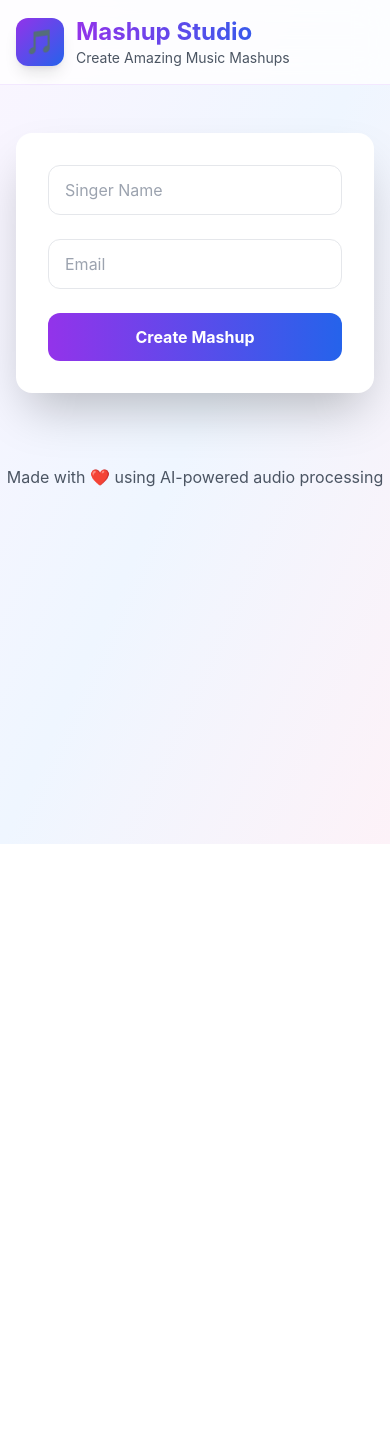
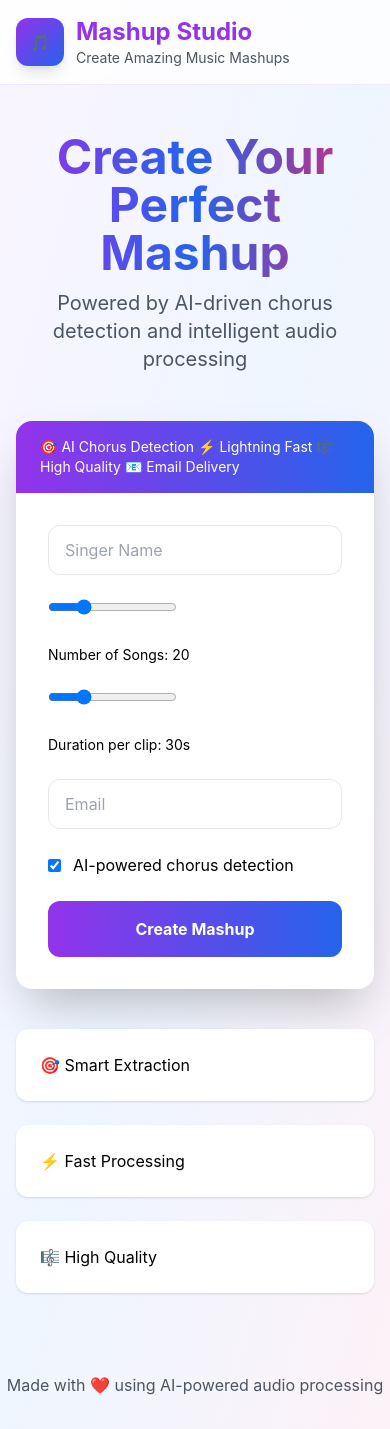
Before and after one commit to poojabisht10/Mashup-Studio, a React (Create React App) app in the folder frontend/: page / in a window 390 px wide. Before the commit the page ends 844 px from the top, so only its background shows below. Built offline with nearby package versions, Linux system fonts and the light colour scheme; no server answers.

Commit message:
restore full original UI and fix vercel

```diff
--- a/frontend/src/App.js
+++ b/frontend/src/App.js
@@ -16,31 +16,28 @@ function App() {
   const [stats, setStats] = useState(null);
   const [showSuccess, setShowSuccess] = useState(false);
 
-  // API base URL
   const API_URL = process.env.REACT_APP_API_URL || "http://localhost:5000";
 
-  /* =========================
-     API FUNCTIONS (STABLE)
-     ========================= */
+  /* ===================== API ===================== */
 
   const fetchStats = useCallback(async () => {
     try {
-      const response = await fetch(`${API_URL}/api/stats`);
-      const data = await response.json();
+      const res = await fetch(`${API_URL}/api/stats`);
+      const data = await res.json();
       setStats(data);
-    } catch (error) {
-      console.error("Failed to fetch stats:", error);
+    } catch (e) {
+      console.error(e);
     }
   }, [API_URL]);
 
   const fetchJobStatus = useCallback(
     async (id) => {
       try {
-        const response = await fetch(`${API_URL}/api/job-status/${id}`);
-        const data = await response.json();
+        const res = await fetch(`${API_URL}/api/job-status/${id}`);
+        const data = await res.json();
         setJobStatus(data);
 
-        if (data && data.status === "completed") {
+        if (data?.status === "completed") {
           setShowSuccess(true);
           setTimeout(() => {
             setJobId(null);
@@ -49,55 +46,45 @@ function App() {
             fetchStats();
           }, 5000);
         }
-      } catch (error) {
-        console.error("Failed to fetch job status:", error);
+      } catch (e) {
+        console.error(e);
       }
     },
     [API_URL, fetchStats],
   );
 
-  /* =========================
-     EFFECTS
-     ========================= */
+  /* ===================== EFFECTS ===================== */
 
   useEffect(() => {
     fetchStats();
-    const interval = setInterval(fetchStats, 30000);
-    return () => clearInterval(interval);
+    const i = setInterval(fetchStats, 30000);
+    return () => clearInterval(i);
   }, [fetchStats]);
 
   useEffect(() => {
     if (!jobId) return;
-    const interval = setInterval(() => {
-      fetchJobStatus(jobId);
-    }, 3000);
-    return () => clearInterval(interval);
+    const i = setInterval(() => fetchJobStatus(jobId), 3000);
+    return () => clearInterval(i);
   }, [jobId, fetchJobStatus]);
 
-  /* =========================
-     HANDLERS
-     ========================= */
+  /* ===================== HANDLERS ===================== */
 
   const handleSubmit = async (e) => {
     e.preventDefault();
     setIsSubmitting(true);
 
     try {
-      const response = await fetch(`${API_URL}/api/create-mashup`, {
+      const res = await fetch(`${API_URL}/api/create-mashup`, {
         method: "POST",
         headers: { "Content-Type": "application/json" },
         body: JSON.stringify(formData),
       });
 
-      const data = await response.json();
-
-      if (response.ok) {
-        setJobId(data.job_id);
-      } else {
-        alert(`Error: ${data.error}`);
-      }
-    } catch (error) {
-      alert(`Error: ${error.message}`);
+      const data = await res.json();
+      if (res.ok) setJobId(data.job_id);
+      else alert(data.error);
+    } catch (e) {
+      alert(e.message);
     } finally {
       setIsSubmitting(false);
     }
@@ -105,28 +92,25 @@ function App() {
 
   const handleChange = (e) => {
     const { name, value, type, checked } = e.target;
-    setFormData((prev) => ({
-      ...prev,
+    setFormData((p) => ({
+      ...p,
       [name]: type === "checkbox" ? checked : value,
     }));
   };
 
-  /* =========================
-     UI
-     ========================= */
+  /* ===================== UI ===================== */
 
   return (
     <div className="min-h-screen bg-gradient-to-br from-purple-50 via-blue-50 to-pink-50">
-      {/* Header */}
+      {/* HEADER */}
       <header className="bg-white/80 backdrop-blur-lg border-b border-purple-100 sticky top-0 z-50">
-        <div className="container mx-auto px-4 py-4">
-          <div className="flex items-center justify-between">
+        <div className="container mx-auto px-4 py-4 flex justify-between">
           <div className="flex items-center space-x-3">
             <div className="w-12 h-12 bg-gradient-to-br from-purple-600 to-blue-600 rounded-xl flex items-center justify-center shadow-lg">
-                <span className="text-2xl">🎵</span>
+              🎵
             </div>
             <div>
-                <h1 className="text-2xl font-bold bg-gradient-to-r from-purple-600 to-blue-600 bg-clip-text text-transparent">
+              <h1 className="text-2xl font-bold text-purple-600">
                 Mashup Studio
               </h1>
               <p className="text-sm text-gray-600">
@@ -136,96 +120,145 @@ function App() {
           </div>
 
           {stats && (
-              <div className="hidden md:flex items-center space-x-6 text-sm">
-                <div className="text-center">
-                  <div className="font-bold text-purple-600 text-xl">
+            <div className="flex space-x-6 text-sm">
+              <div>
+                <div className="font-bold text-purple-600">
                   {stats.total_jobs}
                 </div>
-                  <div className="text-gray-600">Total</div>
+                Total
               </div>
-                <div className="text-center">
-                  <div className="font-bold text-green-600 text-xl">
+              <div>
+                <div className="font-bold text-green-600">
                   {stats.completed}
                 </div>
-                  <div className="text-gray-600">Completed</div>
+                Completed
               </div>
-                <div className="text-center">
-                  <div className="font-bold text-blue-600 text-xl">
+              <div>
+                <div className="font-bold text-blue-600">
                   {stats.processing}
                 </div>
-                  <div className="text-gray-600">Processing</div>
+                Processing
               </div>
             </div>
           )}
         </div>
-        </div>
       </header>
 
-      {/* Main */}
+      {/* MAIN */}
       <main className="container mx-auto px-4 py-12">
+        <div className="text-center mb-12">
+          <h2 className="text-5xl font-bold bg-gradient-to-r from-purple-600 via-blue-600 to-pink-600 bg-clip-text text-transparent">
+            Create Your Perfect Mashup
+          </h2>
+          <p className="text-xl text-gray-600 mt-3">
+            Powered by AI-driven chorus detection and intelligent audio
+            processing
+          </p>
+        </div>
+
+        <div className="max-w-4xl mx-auto bg-white rounded-2xl shadow-2xl overflow-hidden">
+          <div className="bg-gradient-to-r from-purple-600 to-blue-600 px-6 py-4 text-white flex justify-center space-x-6 text-sm">
+            🎯 AI Chorus Detection ⚡ Lightning Fast 🎼 High Quality 📧 Email
+            Delivery
+          </div>
+
+          <div className="p-8">
             {!jobId ? (
-          /* FORM */
-          <form
-            onSubmit={handleSubmit}
-            className="max-w-3xl mx-auto bg-white rounded-2xl shadow-2xl p-8 space-y-6"
-          >
+              <form onSubmit={handleSubmit} className="space-y-6">
                 <input
-              type="text"
                   name="singerName"
+                  placeholder="Singer Name"
                   value={formData.singerName}
                   onChange={handleChange}
                   required
-              placeholder="Singer Name"
                   className="w-full px-4 py-3 rounded-xl border"
                 />
 
                 <input
+                  type="range"
+                  name="numVideos"
+                  min="10"
+                  max="50"
+                  value={formData.numVideos}
+                  onChange={handleChange}
+                />
+                <div className="text-sm">
+                  Number of Songs: {formData.numVideos}
+                </div>
+
+                <input
+                  type="range"
+                  name="duration"
+                  min="20"
+                  max="60"
+                  value={formData.duration}
+                  onChange={handleChange}
+                />
+                <div className="text-sm">
+                  Duration per clip: {formData.duration}s
+                </div>
+
+                <input
                   type="email"
                   name="email"
+                  placeholder="Email"
                   value={formData.email}
                   onChange={handleChange}
                   required
-              placeholder="Email"
                   className="w-full px-4 py-3 rounded-xl border"
                 />
 
+                <label className="flex items-center space-x-3">
+                  <input
+                    type="checkbox"
+                    name="intelligentExtraction"
+                    checked={formData.intelligentExtraction}
+                    onChange={handleChange}
+                  />
+                  <span>AI-powered chorus detection</span>
+                </label>
+
                 <button
-              type="submit"
                   disabled={isSubmitting}
-              className="w-full bg-gradient-to-r from-purple-600 to-blue-600 text-white py-3 rounded-xl font-bold"
+                  className="w-full bg-gradient-to-r from-purple-600 to-blue-600 text-white py-4 rounded-xl font-bold"
                 >
                   {isSubmitting ? "Creating Mashup..." : "Create Mashup"}
                 </button>
               </form>
             ) : (
-          /* STATUS */
               <div className="text-center py-12">
                 {showSuccess ? (
-              <h2 className="text-3xl font-bold text-green-600">
-                Success! Check your email 🎉
-              </h2>
+                  <h3 className="text-3xl text-green-600 font-bold">
+                    Success! Check your email ✅
+                  </h3>
                 ) : (
                   <>
                     <div className="text-4xl mb-4">
-                  {jobStatus && jobStatus.status === "processing" ? "🎵" : "⏳"}
+                      {jobStatus?.status === "processing" ? "🎵" : "⏳"}
                     </div>
-                <p className="text-lg text-gray-600">
-                  {jobStatus && jobStatus.message
-                    ? jobStatus.message
-                    : "Please wait..."}
-                </p>
-                <p className="text-sm mt-2 text-gray-500">
-                  Job ID: {typeof jobId === "string" ? jobId.slice(0, 8) : ""}
-                  ...
+                    <p>{jobStatus?.message || "Queued..."}</p>
+                    <p className="text-sm mt-2">
+                      Job ID: {jobId?.slice(0, 8)}...
                     </p>
                   </>
                 )}
               </div>
             )}
+          </div>
+        </div>
+
+        <div className="grid md:grid-cols-3 gap-6 mt-10">
+          <div className="bg-white p-6 rounded-xl shadow">
+            🎯 Smart Extraction
+          </div>
+          <div className="bg-white p-6 rounded-xl shadow">
+            ⚡ Fast Processing
+          </div>
+          <div className="bg-white p-6 rounded-xl shadow">🎼 High Quality</div>
+        </div>
       </main>
 
-      {/* Footer */}
-      <footer className="text-center text-gray-600 py-6">
+      <footer className="text-center py-8 text-gray-600">
         Made with ❤️ using AI-powered audio processing
       </footer>
     </div>
```
Lines whose indentation alone changed are shown as unchanged.
